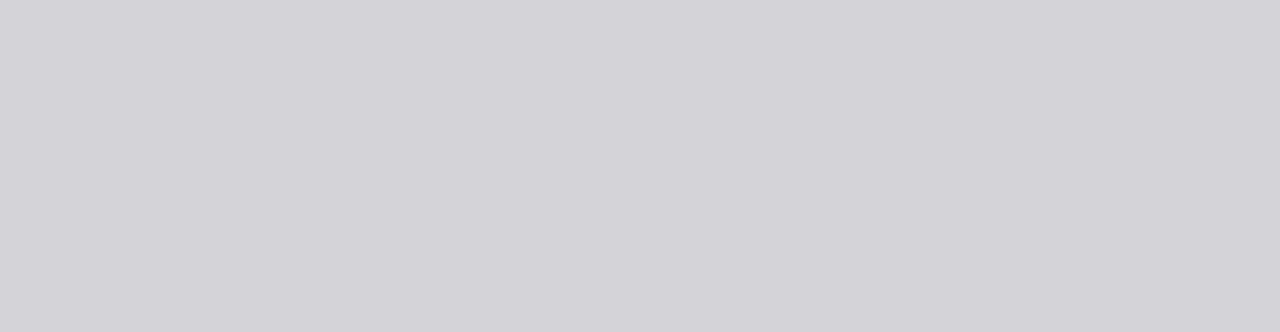
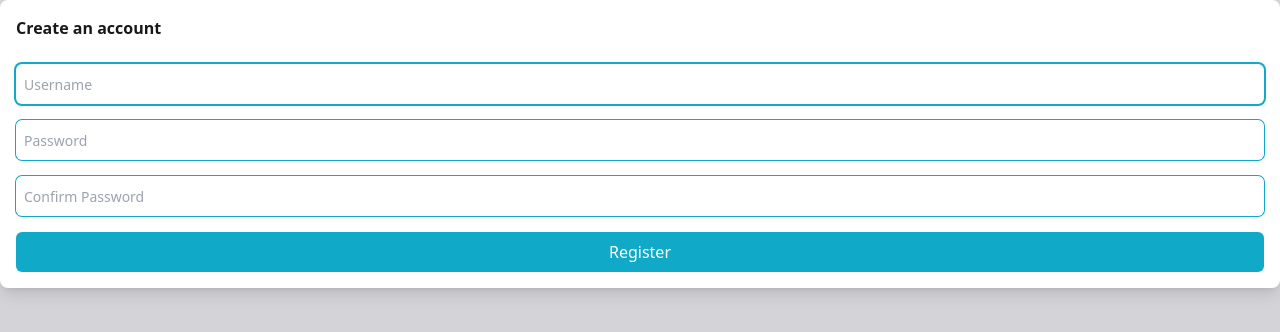
Before and after one commit to alitarika/blogMERN, a React (Vite) app in the folder frontend/: page /register in a window 1280 px wide. Before the commit this address had no page. Shown: the top 332 px of the page. Built offline with nearby package versions, Linux system fonts and the light colour scheme.

Commit message:
register page init w/ inputs and state

```diff
--- a/frontend/src/App.jsx
+++ b/frontend/src/App.jsx
@@ -1,15 +1,15 @@
 import { BrowserRouter, Routes, Route } from "react-router-dom";
 import Layout from "./pages/Layout";
 import Login from "./pages/users/Login";
+import Register from "./pages/users/Register";
 
 const App = () => {
   return (
     <BrowserRouter>
       <Routes>
         <Route path="/" element={<Layout />}></Route>
-      </Routes>
-      <Routes>
         <Route path="/login" element={<Login />}></Route>
+        <Route path="/register" element={<Register />} />
       </Routes>
     </BrowserRouter>
   );
--- a/frontend/src/pages/users/Register.jsx
+++ b/frontend/src/pages/users/Register.jsx
@@ -1,7 +1,65 @@
-import React from "react";
+import { useState } from "react";
+import Alert from "../../components/Alert";
 
 const Register = () => {
-  return <div>Register</div>;
+  // Error state
+  const [error, setError] = useState(null);
+
+  // Form data state
+  const [formData, setFormData] = useState({
+    username: "",
+    password: "",
+    passwordConfirm: "",
+  });
+
+  // Handle Register Submit
+  const handleRegisterSubmit = (e) => {
+    e.preventDefault();
+  };
+
+  return (
+    <section className="card">
+      <h1 className="title">Create an account</h1>
+      <form onSubmit={handleRegisterSubmit}>
+        <input
+          className="input"
+          type="text"
+          autoFocus
+          placeholder="Username"
+          name="username"
+          id="username"
+          value={formData.username}
+          onChange={(e) =>
+            setFormData({ ...formData, username: e.target.value })
+          }
+        />
+        <input
+          className="input"
+          type="password"
+          placeholder="Password"
+          name="password"
+          id="password"
+          value={formData.password}
+          onChange={(e) =>
+            setFormData({ ...formData, password: e.target.value })
+          }
+        />
+        <input
+          className="input"
+          type="password"
+          placeholder="Confirm Password"
+          name="password"
+          id="password"
+          value={formData.passwordConfirm}
+          onChange={(e) =>
+            setFormData({ ...formData, passwordConfirm: e.target.value })
+          }
+        />
+        <button className="btn">Register</button>
+      </form>
+      {error && <Alert message={error} />}
+    </section>
+  );
 };
 
 export default Register;
```
